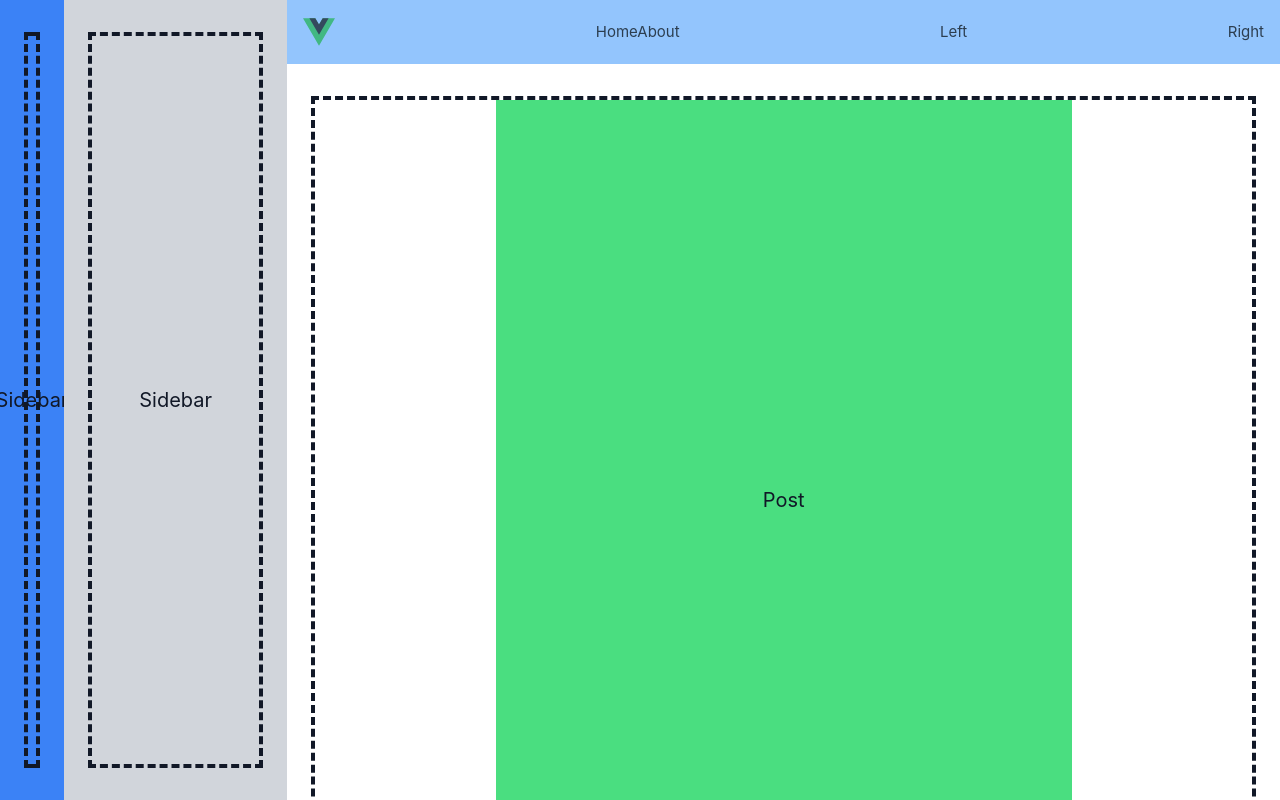
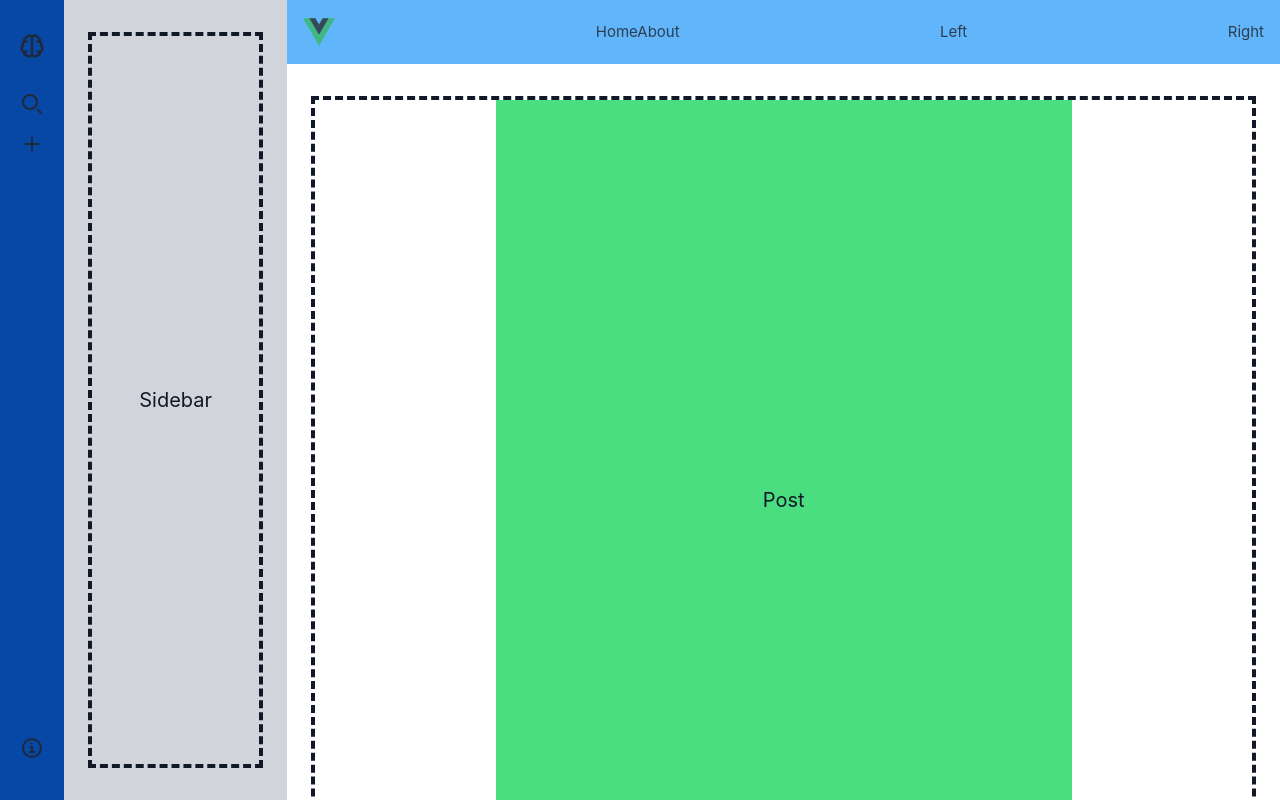
Before and after one commit to emPeeGee/arij, a Vue app: page / in a window 1280 px wide. Built offline with nearby package versions, Linux system fonts and the light colour scheme.

Commit message:
feat: create the utility sidebar

```diff
--- a/src/components/UtilitySidebar.vue
+++ b/src/components/UtilitySidebar.vue
@@ -1,12 +1,96 @@
 <script setup lang="ts"></script>
 <template>
   <aside class="flex flex-row h-full">
-    <nav class="flex w-16 h-full bg-blue-500">
-      <div class="w-full flex mx-auto px-6 py-8">
-        <div
-          class="w-full h-full flex items-center justify-center text-gray-900 text-xl border-4 border-gray-900 border-dashed"
-        >
-          Sidebar
+    <nav class="flex w-16 h-full bg-primary-900">
+      <div class="w-full flex mx-auto py-8">
+        <div class="w-full h-full flex flex-col items-center text-gray-900 text-xl">
+          <div class="w-full mb-auto">
+            <div class="flex items-center justify-center">
+              <svg
+                class="w-7 h-7 text-gray-800 dark:text-primary-50 mb-6"
+                aria-hidden="true"
+                xmlns="http://www.w3.org/2000/svg"
+                width="28"
+                height="28"
+                fill="none"
+                viewBox="0 0 24 24"
+              >
+                <path
+                  stroke="currentColor"
+                  stroke-linecap="round"
+                  stroke-linejoin="round"
+                  stroke-width="2"
+                  d="M12 18.5A2.493 2.493 0 0 1 7.51 20H7.5a2.468 2.468 0 0 1-2.4-3.154 2.98 2.98 0 0 1-.85-5.274 2.468 2.468 0 0 1 .92-3.182 2.477 2.477 0 0 1 1.876-3.344 2.5 2.5 0 0 1 3.41-1.856A2.5 2.5 0 0 1 12 5.5m0 13v-13m0 13a2.493 2.493 0 0 0 4.49 1.5h.01a2.468 2.468 0 0 0 2.403-3.154 2.98 2.98 0 0 0 .847-5.274 2.468 2.468 0 0 0-.921-3.182 2.477 2.477 0 0 0-1.875-3.344A2.5 2.5 0 0 0 14.5 3 2.5 2.5 0 0 0 12 5.5m-8 5a2.5 2.5 0 0 1 3.48-2.3m-.28 8.551a3 3 0 0 1-2.953-5.185M20 10.5a2.5 2.5 0 0 0-3.481-2.3m.28 8.551a3 3 0 0 0 2.954-5.185"
+                />
+              </svg>
+            </div>
+
+            <div class="w-full flex flex-col">
+              <div
+                class="w-full flex items-center justify-center py-2 hover:bg-white/10 cursor-pointer"
+              >
+                <svg
+                  class="w-6 h-6 text-gray-800 dark:text-primary-50"
+                  aria-hidden="true"
+                  xmlns="http://www.w3.org/2000/svg"
+                  width="24"
+                  height="24"
+                  fill="none"
+                  viewBox="0 0 24 24"
+                >
+                  <path
+                    stroke="currentColor"
+                    stroke-linecap="round"
+                    stroke-width="2"
+                    d="m21 21-3.5-3.5M17 10a7 7 0 1 1-14 0 7 7 0 0 1 14 0Z"
+                  />
+                </svg>
+              </div>
+              <div
+                class="w-full flex items-center justify-center py-2 hover:bg-white/10 cursor-pointer"
+              >
+                <svg
+                  class="w-6 h-6 text-gray-800 dark:text-primary-50"
+                  aria-hidden="true"
+                  xmlns="http://www.w3.org/2000/svg"
+                  width="24"
+                  height="24"
+                  fill="none"
+                  viewBox="0 0 24 24"
+                >
+                  <path
+                    stroke="currentColor"
+                    stroke-linecap="round"
+                    stroke-linejoin="round"
+                    stroke-width="2"
+                    d="M5 12h14m-7 7V5"
+                  />
+                </svg>
+              </div>
+            </div>
+          </div>
+
+          <div
+            class="w-full flex items-center justify-center py-2 hover:bg-white/10 cursor-pointer"
+          >
+            <svg
+              class="w-6 h-6 text-gray-800 dark:text-primary-50"
+              aria-hidden="true"
+              xmlns="http://www.w3.org/2000/svg"
+              width="24"
+              height="24"
+              fill="none"
+              viewBox="0 0 24 24"
+            >
+              <path
+                stroke="currentColor"
+                stroke-linecap="round"
+                stroke-linejoin="round"
+                stroke-width="2"
+                d="M10 11h2v5m-2 0h4m-2.592-8.5h.01M21 12a9 9 0 1 1-18 0 9 9 0 0 1 18 0Z"
+              />
+            </svg>
+          </div>
         </div>
       </div>
     </nav>
--- a/tailwind.config.js
+++ b/tailwind.config.js
@@ -1,7 +1,29 @@
+const colors = require('tailwindcss/colors')
+
+const customColors = {
+  blue: {
+    50: '#e3f2fe',
+    100: '#bbdefd',
+    200: '#8fcafc',
+    300: '#61b5fa',
+    400: '#3ca5fa',
+    500: '#1396f8',
+    600: '#1388ea',
+    700: '#1076d7',
+    800: '#0d65c5',
+    900: '#0747a6'
+  }
+}
+
 /** @type {import('tailwindcss').Config} */
 export default {
   content: ['./index.html', './src/**/*.{vue,js,ts,jsx,tsx}'],
   theme: {
+    colors: {
+      ...colors,
+      ...customColors,
+      primary: customColors.blue
+    },
     extend: {}
   },
   plugins: []
```
